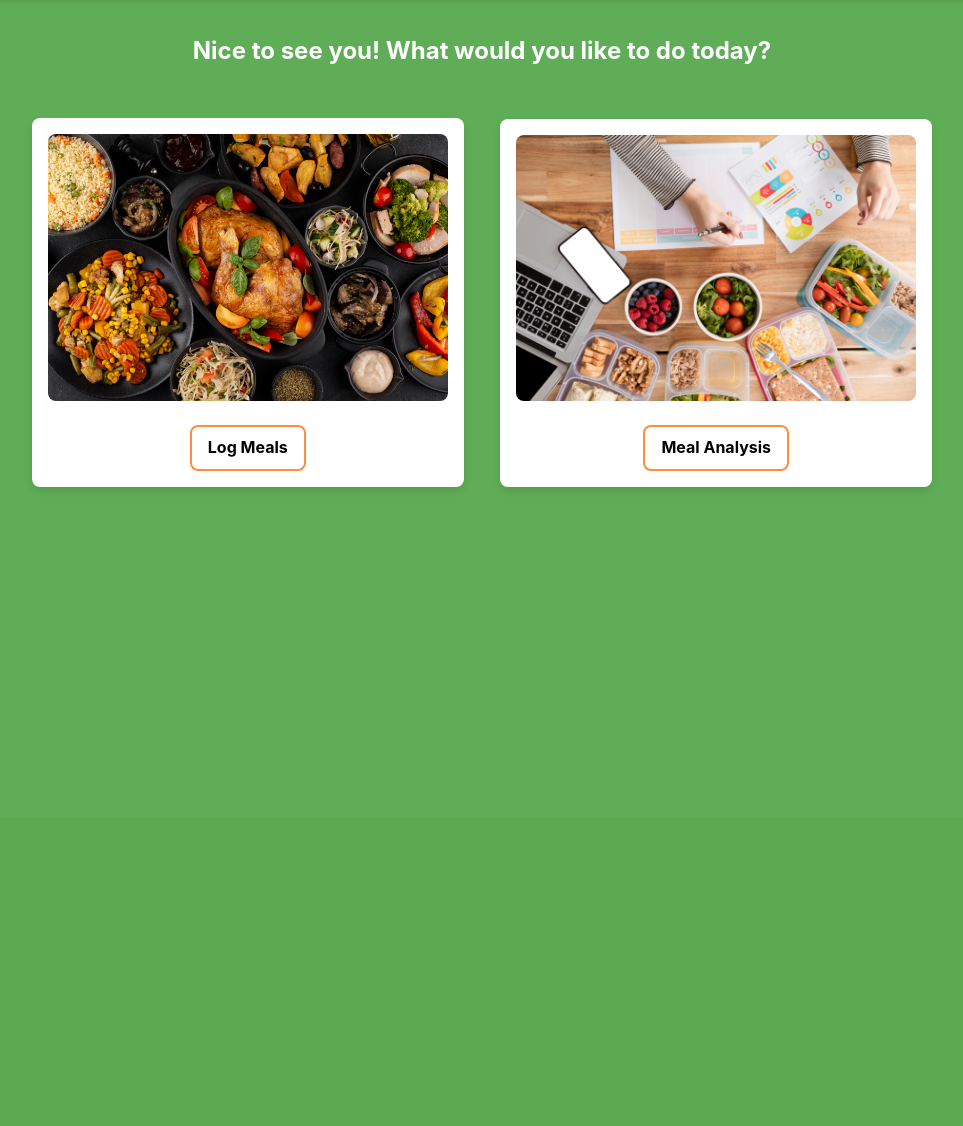
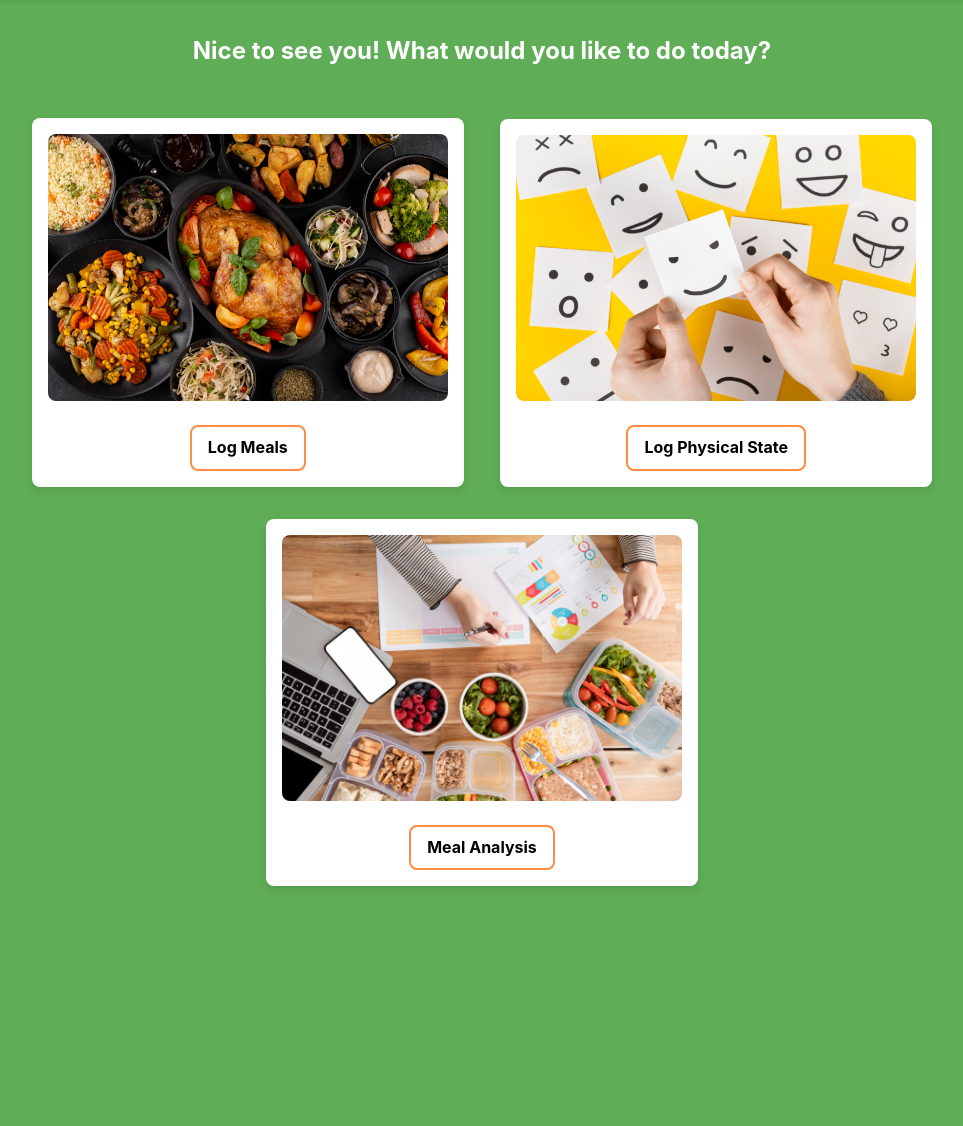
Before and after one commit to Scrappy440/Food-Website, a Flask app: page /home in a window 1280 px wide. Shown: the part 71-1197 px from the top of the page, without its empty margins (158-1121 px from the left). Before the commit the page ends 558 px from the top, so only its background shows below. Run offline with Flask 3, Linux system fonts and the light colour scheme; the visitor is signed in with stand-in values (Sample User, id 1).

Commit message:
Added physical state card on the home page and create physical state html

```diff
--- a/signin.py
+++ b/signin.py
@@ -67,6 +67,10 @@ def log_meal():
 def meal_analysis():
     return render_template('mealAnalysis.html')
 
+@app.route('/log_physical_state')
+def log_physical_state():
+    return render_template('logPhysicalState.html')
+
 @app.route('/logout')
 def logout():
     session.pop('user', None)
--- a/templates/home.html
+++ b/templates/home.html
@@ -26,6 +26,10 @@
                     <a href="{{ url_for('log_meal') }}" class="option-btn">Log Meals</a>
                 </div>
                 <div class="option-card">
+                    <img src="{{ url_for('static', filename='log_physicalState.jpg') }}" class="log-meal-pic">
+                    <a href="{{ url_for('log_physical_state') }}" class="option-btn">Log Physical State</a>
+                </div>
+                <div class="option-card">
                     <img src="{{ url_for('static', filename='mealAnalysis.jpg') }}" class="log-meal-pic">
                     <a href="{{ url_for('meal_analysis') }}" class="option-btn">Meal Analysis</a>
                 </div>
```
Also changed, not shown: templates/logPhysicalState.html (added, +20 -0 lines), static/log_physicalState.jpg (added).
